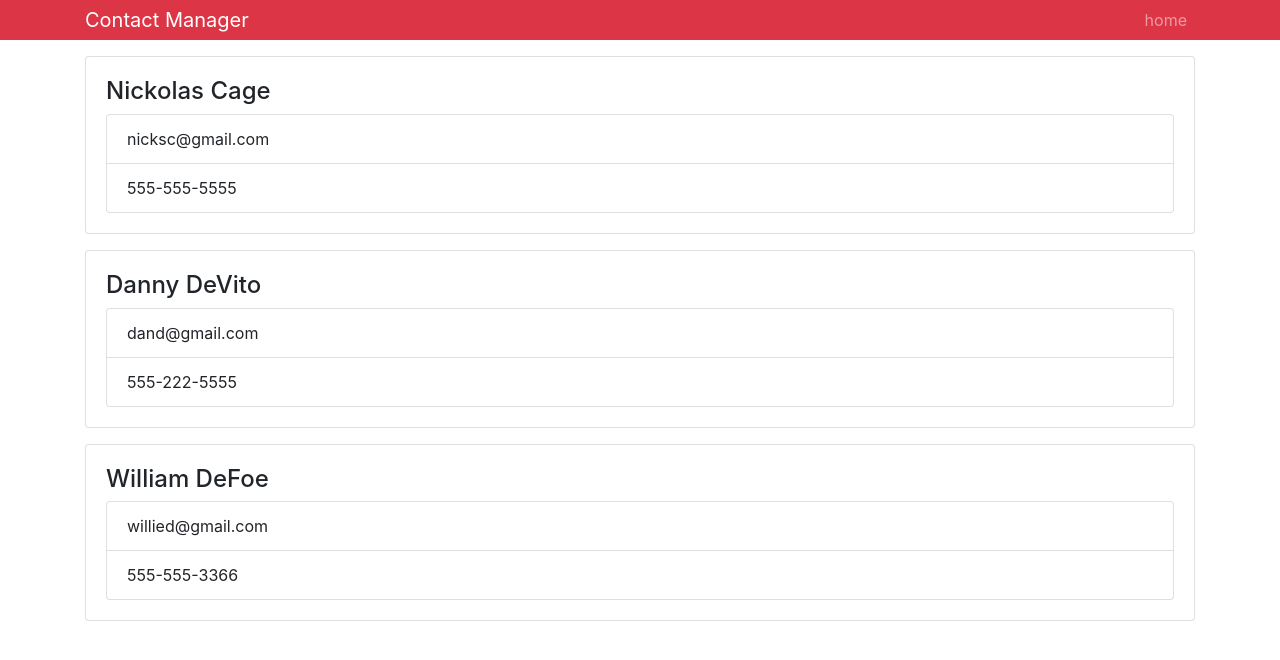
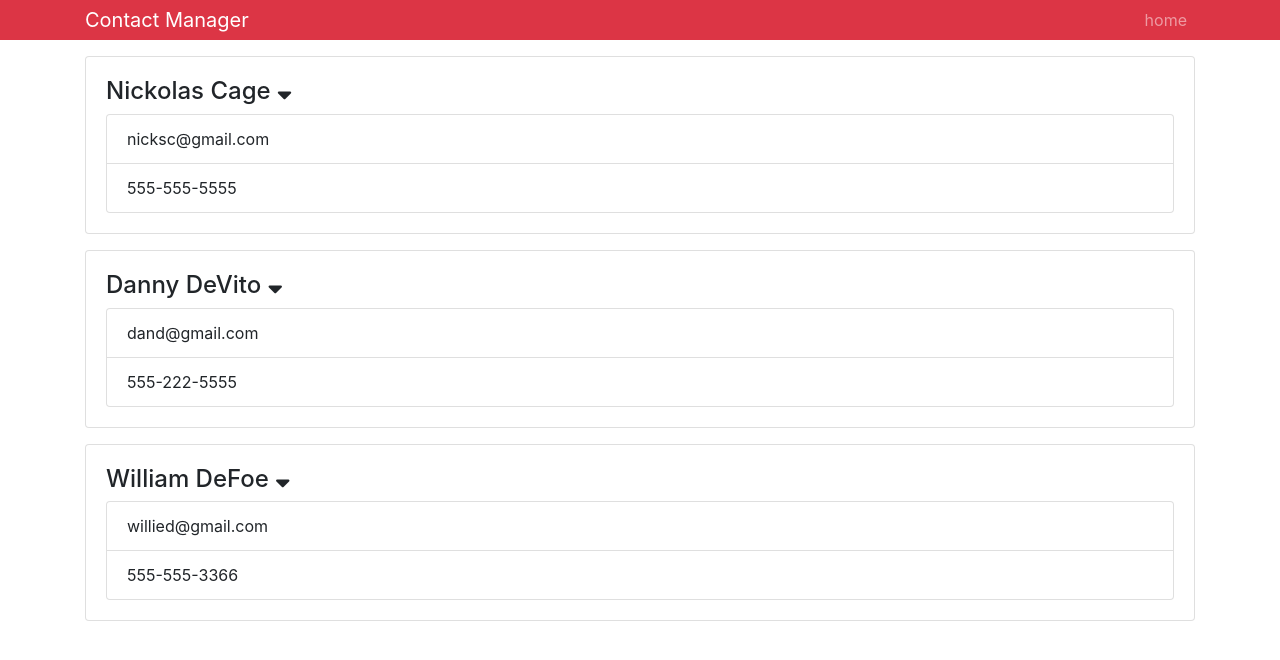
Before and after one commit to EliTu/React-Front-to-Back-course-repo, a React (Create React App) app in the folder contactmanager/: page / in a window 1280 px wide. Shown: the top 660 px of the page. Built offline with nearby package versions, Linux system fonts and the light colour scheme.

Commit message:
Finished lecture 22

```diff
--- a/contactmanager/public/index.html
+++ b/contactmanager/public/index.html
@@ -20,6 +20,8 @@
       work correctly both with client-side routing and a non-root public URL.
       Learn how to configure a non-root public URL by running `npm run build`.
     -->
+  <link rel="stylesheet" href="https://use.fontawesome.com/releases/v5.8.1/css/all.css"
+    integrity="sha384-50oBUHEmvpQ+1lW4y57PTFmhCaXp0ML5d60M1M7uH2+nqUivzIebhndOJK28anvf" crossorigin="anonymous">
   <title>Contact Manager</title>
 </head>
 
--- a/contactmanager/src/componenets/Contact.js
+++ b/contactmanager/src/componenets/Contact.js
@@ -2,11 +2,23 @@ import React, { Component } from 'react';
 import PropTypes from 'prop-types';
 
 class Contact extends Component {
+	state = {};
+
+	handleClick = id => {
+		console.log(id);
+	};
+
 	render() {
 		const { name, email, phone } = this.props.contact;
 		return (
 			<div className="card card-body mb-3">
-				<h4>{name}</h4>
+				<h4>
+					{name}{' '}
+					<i
+						onClick={this.handleClick}
+						className="fas fa-sort-down"
+					/>
+				</h4>
 				<ul className="list-group">
 					<li className="list-group-item">{email}</li>
 					<li className="list-group-item">{phone}</li>
```
Also changed, not shown: 1 other file (tests, documents, lock files or other folders).
